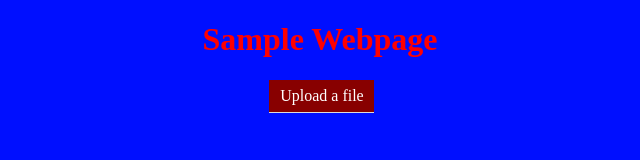
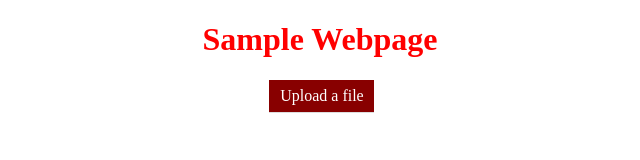
Before and after one commit to KoeSeph/FineUploaderEaseTest, a plain HTML site: page static/index.html in a window 1280 px wide. Shown: the whole page, without its empty margins (320-960 px from the left). Drawn offline with nearby package versions, Linux system fonts and the light colour scheme.

Commit message:
yes please

```diff
--- a/static/loader.css
+++ b/static/loader.css
@@ -5,9 +5,7 @@
   text-align: center;
   line-height: 50px;
 }*/
-body {
-  background-color: #000fff;
-}
+
 .headerOne {
   text-align: center;
   color: red;
@@ -15,4 +13,3 @@ body {
 .buttwrap {
   margin-left: 46%;
 }
-text-align:
```
Also changed, not shown: uploads/uploads/b4b6f9f0-040e-4703-ac26-014ef83754dd/becomewind.jpg (added).
